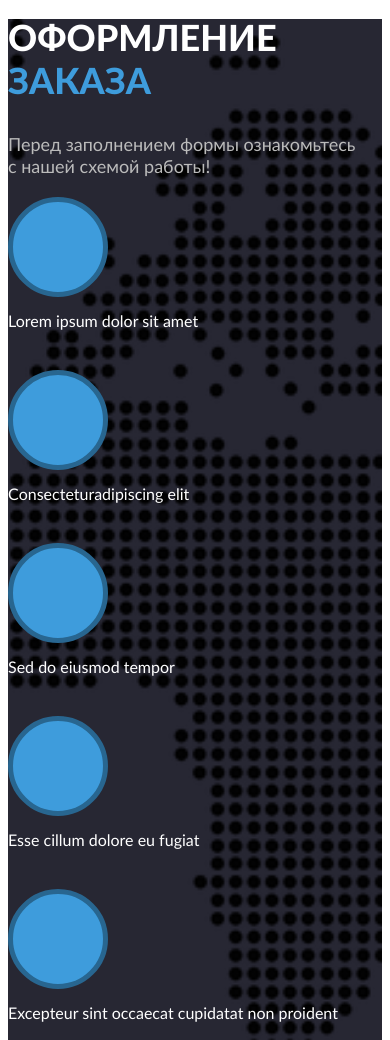
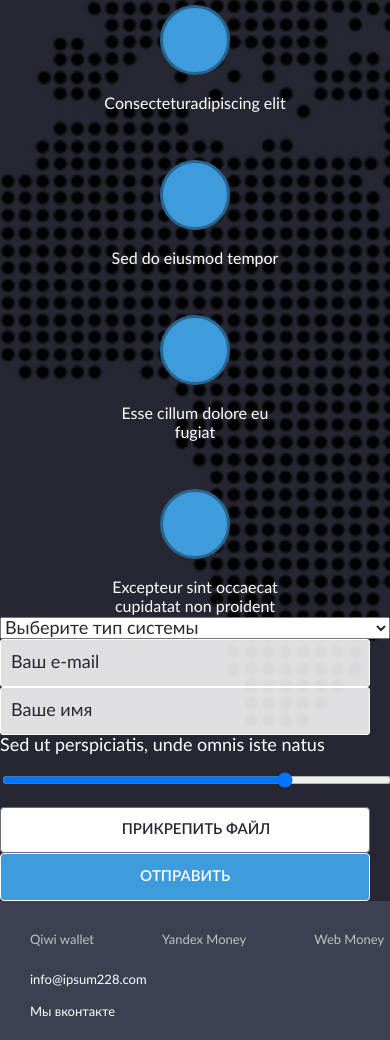
Before and after one commit to rychagoff/employcity-page, a website: page source/index.html in a window 390 px wide. Shown: the part 885-1925 px from the top of the page. Drawn offline with nearby package versions, Linux system fonts and the light colour scheme; files that its build step writes are made by us from their sources.

Commit message:
feat: стилизует адаптивную сетку элементов

```diff
--- a/source/index.html
+++ b/source/index.html
@@ -25,7 +25,7 @@
       <div class="container">
         <div class="main-header__wrapper">
           <span class="main-header__logo">
-            <img src="images/logo.svg" width="247" height="35" alt="EmployCity - Lorem logo">
+            <img src="images/logo.svg" width="245" height="21" alt="EmployCity - Lorem logo">
           </span>
           <nav class="main-nav">
             <button class="main-nav__toggle" type="button">
@@ -150,19 +150,19 @@
                   <option value="value-4">Temporibus autem</option>
                   <option value="value-5">Itaque earum rerum</option>
                 </select>
-                <label class="form__label">
+                <label class="form__label form__label--email">
                   <input type="email" name="email" placeholder="Ваш e-mail">
                 </label>
-                <label class="form__label">
+                <label class="form__label form__label--name">
                   <input type="text" name="name" placeholder="Ваше имя">
                 </label>
-                <label class="form__label">
+                <label class="form__label form__label--range">
                   <span>Sed ut perspiciatis, unde omnis iste natus</span>
                   <input type="range" name="percent" min="0" max="100" value="75" step="1">
                 </label>
-                <label class="form__button button button--secondary">
+                <label class="form__button form__button--secondary button button--secondary">
                   <svg width="20" height="20">
-                    <use href="images/icons/stack.svg#file"></use>
+                    <use href="images/icons/stack.svg#input-file"></use>
                   </svg>
                   <span>Прикрепить файл</span>
                   <input class="visually-hidden" type="file" name="file" multiple accept="image/*,.pdf">
--- a/source/styles/blocks/button.scss
+++ b/source/styles/blocks/button.scss
@@ -1,8 +1,22 @@
 .button {
+  display: inline-flex;
+  align-items: center;
+  justify-content: center;
+  width: 100%;
+  max-width: 183px;
+  margin: 0;
+  padding: 14px 32px;
+
   font-family: inherit;
   font-size: 13px;
-  line-height: 16px;
+  line-height: 13px;
 
+  border-width: 1px;
+  border-style: solid;
+  border-color: $color-default-white;
+  border-radius: 4px;
+
+  text-align: center;
   text-decoration: none;
   text-transform: uppercase;
 
@@ -13,6 +27,7 @@
 
   &--secondary {
     background-color: $color-default-white;
+    border-color: $color-dolphin;
     color: $color-black-russian-lighten;
   }
 }
--- a/source/styles/blocks/contacts.scss
+++ b/source/styles/blocks/contacts.scss
@@ -7,11 +7,30 @@
 }
 
 .contacts__list {
+  display: flex;
+  flex-direction: column;
+  gap: 12px;
+
   margin: 0;
   padding: 0;
   list-style: none;
+
+  @include viewport-desktop {
+    flex-direction: row;
+    gap: 38px;
+  }
+}
+
+.contacts__item {
+  display: flex;
+  align-items: center;
+  column-gap: 10px;
 }
 
 .contacts__icon {
   color: $color-accent-primary;
 }
+
+.contacts__icon svg {
+  display: block;
+}
--- a/source/styles/blocks/form.scss
+++ b/source/styles/blocks/form.scss
@@ -1,15 +1,60 @@
+.form__fieldset {
+  display: grid;
+  grid-template-columns: 1fr;
+
+  margin: 0;
+  padding: 0;
+  border: 0;
+
+  @include viewport-desktop {
+    grid-template-columns: repeat(3, 370px);
+    gap: 30px;
+  }
+}
+
+.form__label {
+  &--range {
+    @include viewport-desktop {
+      grid-column: 1 / 3;
+    }
+  }
+
+  &--range span {
+    display: block;
+  }
+}
+
 .form__label input {
+  width: 100%;
+  max-width: 370px;
+  padding: 12px 10px;
+
+  background-color: rgba($color-default-white, 0.85);
+  border: 1px solid $color-default-white;
+  border-radius: 3px;
+
   &::placeholder {
     color: $color-black-jaguar;
   }
 }
 
+.form__label input[type="range"] {
+  max-width: 100%;
+}
+
 .form__button {
+  column-gap: 2px;
+  width: 100%;
+  max-width: 370px;
+  max-height: 48px;
+
   font-size: 15px;
   line-height: 18px;
   font-weight: 600;
 
   &--secondary {
+    padding-top: 12px;
+    padding-bottom: 12px;
     color: $color-black-jaguar;
   }
 }
--- a/source/styles/blocks/hero.scss
+++ b/source/styles/blocks/hero.scss
@@ -1,13 +1,36 @@
+.hero__title {
+  margin-bottom: 32px;
+
+  @include viewport-desktop {
+    margin-bottom: 80px;
+  }
+}
+
 .hero__description {
-  font-size: 20px;
-  line-height: 24px;
+  margin-bottom: 32px;
 
   color: $color-default-black;
+
+  @include viewport-desktop {
+    margin-bottom: 80px;
+
+    font-size: 20px;
+    line-height: 24px;
+  }
 }
 
 .hero__description strong {
   display: block;
+  margin-bottom: 10px;
+
   font-weight: 700;
+}
+
+.hero__buttons {
+  display: flex;
+  flex-wrap: wrap;
+  column-gap: 30px;
+  row-gap: 10px;
 }
 
 .hero__image {
@@ -15,6 +38,8 @@
 }
 
 .hero__image img {
+  display: block;
+
   @include viewport-desktop {
     width: 100%;
   }
--- a/source/styles/blocks/main-footer.scss
+++ b/source/styles/blocks/main-footer.scss
@@ -1,8 +1,45 @@
 .main-footer {
+  padding: 30px 0;
   background-color: $color-blue-zodiac;
 }
 
+.main-footer__wrapper {
+  display: flex;
+  flex-direction: column;
+  row-gap: 20px;
+
+  @include viewport-desktop {
+    flex-direction: row;
+  }
+}
+
 .main-footer__copyright {
+  order: 3;
+
   font-size: 13px;
   line-height: 16px;
+
+  @include viewport-desktop {
+    order: 1;
+  }
 }
+
+.main-footer__copyright p {
+  margin: 0;
+}
+
+.main-footer__payments {
+  order: 1;
+
+  @include viewport-desktop {
+    order: 2;
+  }
+}
+
+.main-footer__contacts {
+  order: 2;
+
+  @include viewport-desktop {
+    order: 3;
+  }
+}
--- a/source/styles/blocks/main-header.scss
+++ b/source/styles/blocks/main-header.scss
@@ -3,3 +3,17 @@
 
   opacity: 0.9;
 }
+
+.main-header__wrapper {
+  display: flex;
+  flex-direction: column;
+}
+
+.main-header__logo {
+  display: inline-flex;
+  height: 21px;
+}
+
+.main-header__logo img {
+  display: block;
+}
--- a/source/styles/blocks/main-nav.scss
+++ b/source/styles/blocks/main-nav.scss
@@ -1,7 +1,56 @@
+.main-nav__toggle {
+  position: relative;
+  display: inline-flex;
+  flex-direction: column;
+  gap: 7px;
+  width: 40px;
+  height: 40px;
+  margin: 0;
+  padding: 10px;
+
+  background-color: $color-accent-primary;
+  border: 0;
+
+  @include viewport-tablet {
+    display: none;
+  }
+
+  &::before,
+  &::after {
+    content: "";
+    display: block;
+    width: 100%;
+    height: 2px;
+
+    background-color: $color-default-white;
+  }
+
+  &::after {
+    box-shadow: 0 9px 0 0 $color-default-white;
+  }
+}
+
+.main-nav__wrapper {
+  display: none;
+
+  @include viewport-tablet {
+    display: block;
+  }
+}
+
 .main-nav__list {
+  display: flex;
+  flex-direction: column;
+  gap: 20px;
+
   margin: 0;
   padding: 0;
   list-style: none;
+
+  @include viewport-tablet {
+    flex-direction: row;
+    gap: 60px;
+  }
 }
 
 .main-nav__item {
--- a/source/styles/blocks/order.scss
+++ b/source/styles/blocks/order.scss
@@ -13,5 +13,18 @@
 }
 
 .order__header p {
+  margin: 0;
+
+  text-align: center;
   color: $color-silver;
 }
+
+.order__title {
+  margin-bottom: 14px;
+
+  text-align: center;
+
+  @include viewport-desktop {
+    margin-bottom: 30px;
+  }
+}
--- a/source/styles/blocks/payment.scss
+++ b/source/styles/blocks/payment.scss
@@ -1,4 +1,12 @@
+.payment {
+  display: flex;
+  align-items: center;
+  column-gap: 10px;
+}
+
 .payment p {
+  margin: 0;
+
   font-size: 13px;
   line-height: 16px;
 
@@ -8,3 +16,7 @@
 .payment__icon {
   color: $color-accent-primary;
 }
+
+.payment__icon svg {
+  display: block;
+}
--- a/source/styles/blocks/payments.scss
+++ b/source/styles/blocks/payments.scss
@@ -1,5 +1,22 @@
+.payments {
+  @include viewport-desktop {
+    padding: 0 40px;
+  }
+}
+
 .payments__list {
+  display: flex;
+  flex-wrap: wrap;
+  column-gap: 38px;
+  row-gap: 12px;
+
   margin: 0;
   padding: 0;
   list-style: none;
+
+  @include viewport-desktop {
+    padding: 0 42px;
+    border-left: 1px solid $color-silver-lighten;
+    border-right: 1px solid $color-silver-lighten;
+  }
 }
--- a/source/styles/blocks/process.scss
+++ b/source/styles/blocks/process.scss
@@ -1,40 +1,94 @@
-.process__description {
-  font-size: 16px;
-  line-height: 19px;
-}
+.process__list {
+  --gap: 20px;
 
-.process__list {
+  display: flex;
+  flex-direction: column;
+  align-items: center;
+  justify-content: center;
+  gap: var(--gap);
+
   margin: 0;
   padding: 0;
   list-style: none;
+
+  @include viewport-desktop {
+    --gap: 30px;
+    flex-direction: row;
+  }
 }
 
 .process__item {
+  position: relative;
+  display: flex;
+  flex-direction: column;
+  align-items: center;
+  row-gap: 20px;
+  width: 100%;
+  max-width: 209px;
+  padding: 0 10px;
+
   &::after {
     content: "";
-    display: inline-flex;
+
+    display: flex;
     width: 110px;
     height: 6px;
+
     background-color: $color-silver-lighten;
     mask-image: url("../../images/icons/stack.svg#bullets");
+
+    @include viewport-desktop {
+      position: absolute;
+      top: 47px;
+      left: 100%;
+      transform: translateX(calc(-50% + var(--gap) / 2));
+    }
+  }
+
+  &:last-of-type::after {
+    display: none;
   }
 }
 
 .process__icon {
-  --size: 100px;
+  --size: 70px;
 
   display: flex;
   align-items: center;
   justify-content: center;
+  justify-self: center;
   width: var(--size);
   height: var(--size);
 
   background-color: $color-accent-primary;
-  border: 5px solid $color-endeavour;
+  border: 3px solid $color-endeavour;
   border-radius: var(--size);
+
+  @include viewport-desktop {
+    --size: 100px;
+    border: 5px solid $color-endeavour;
+  }
 }
 
 .process__icon svg {
-  width: 55px;
-  height: 55px;
+  width: 30px;
+  height: 30px;
+
+  @include viewport-desktop {
+    width: 55px;
+    height: 55px;
+  }
 }
+
+.process__description {
+  margin: 0;
+
+  font-size: 16px;
+  line-height: 19px;
+
+  text-align: center;
+
+  @include viewport-desktop {
+    margin: 0;
+  }
+}
--- a/source/styles/blocks/title.scss
+++ b/source/styles/blocks/title.scss
@@ -1,19 +1,32 @@
 .title {
+  margin: 0;
+  padding: 0;
+
   &--xl {
-    font-size: 48px;
-    line-height: 58px;
+    font-size: 32px;
+    line-height: 36px;
     font-weight: 700;
 
     text-transform: uppercase;
     color: $color-default-black;
+
+    @include viewport-desktop {
+      font-size: 48px;
+      line-height: 58px;
+    }
   }
 
   &--lg {
-    font-size: 36px;
-    line-height: 43px;
+    font-size: 28px;
+    line-height: 32px;
     font-weight: 800;
 
     text-transform: uppercase;
+
+    @include viewport-desktop {
+      font-size: 36px;
+      line-height: 43px;
+    }
   }
 }
 
--- a/source/styles/global/global.scss
+++ b/source/styles/global/global.scss
@@ -7,6 +7,9 @@
 }
 
 body {
+  margin: 0;
+  padding: 0;
+
   font-family: $font-family;
   font-size: 18px;
   line-height: 22px;
--- a/source/styles/global/variables.scss
+++ b/source/styles/global/variables.scss
@@ -16,6 +16,7 @@ $color-black-russian:          #10101d;
 $color-black-russian-lighten:  #2a2b30;
 $color-black-jaguar:           #272733;
 $color-blue-zodiac:            #3d4050;
+$color-dolphin:                #6f6d7b;
 $color-silver:                 #bbbbbb;
 $color-silver-lighten:         #c3c3c3;
 
```
